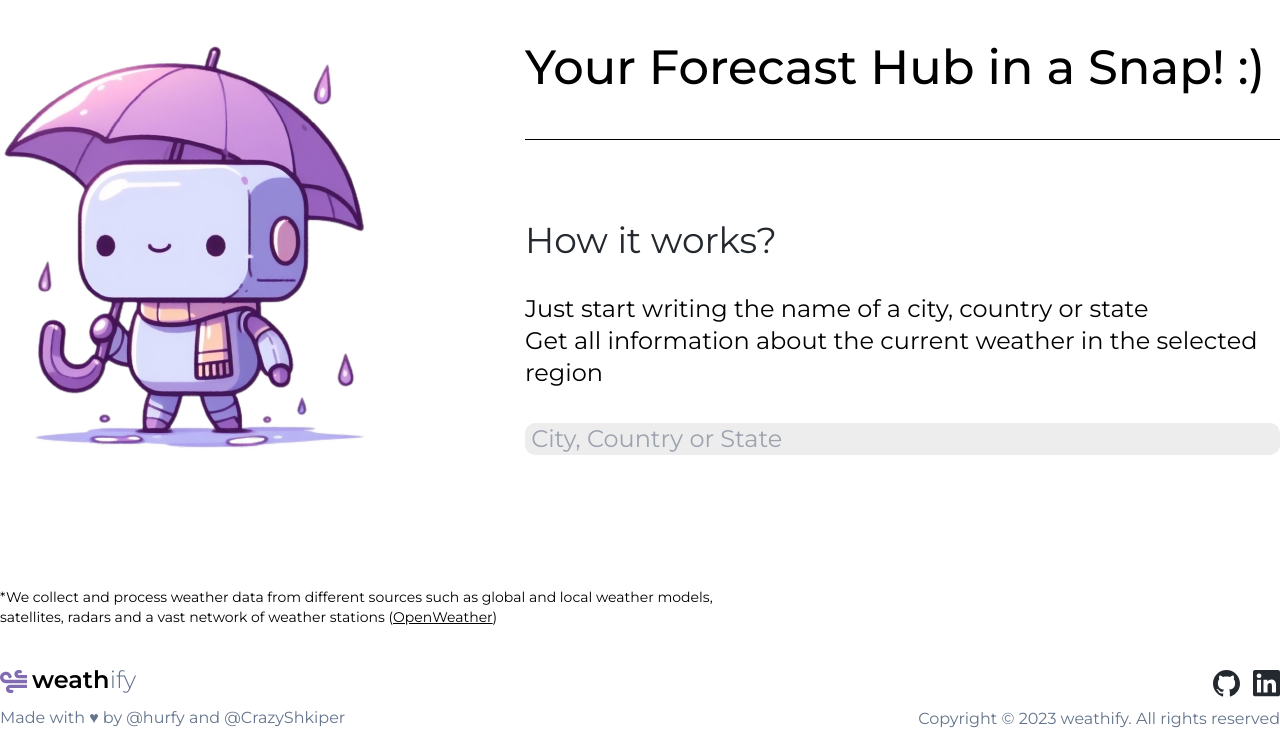
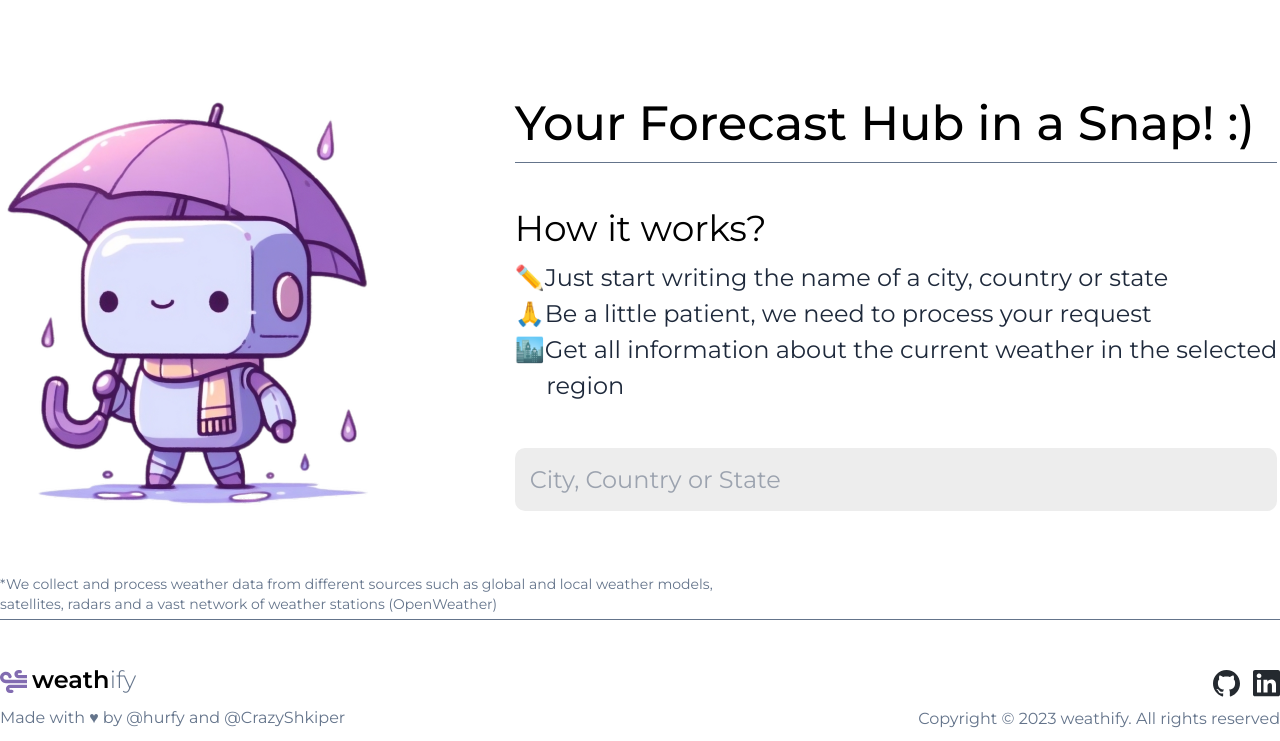
Before and after one commit to hurfy/weathify, a Django app: page / in a window 1280 px wide. Shown: the part 59-800 px from the top of the page. Run offline with Django 4.2, Linux system fonts and the light colour scheme; some libraries are stand-ins or nearby versions; some web fonts are replaced.

Commit message:
content: update

```diff
--- a/weathify/weather/static/css/content.css
+++ b/weathify/weather/static/css/content.css
@@ -1,58 +1,62 @@
 .content {
-    justify-content: space-between
-    flex-direction: column
-    margin-top: 14px
-
     justify-content: space-between;
     flex-direction: column;
+    flex-grow: 1;
+    margin-top: 14px;
+}
 
+.sm-content {
+    justify-content: center;
+    margin-top: 85px;
 }
 
 .main-content {
     height: 100%;
     justify-content: space-between;
-}
-
-.sm-content {
-    justify-content: space-between;
-}
-
-.sm-text {
-    color: #24292F;
-
-}
-
-.line {
-    width:755;
-    border: none;
-    background-color: black;
-    height: 1px;
-    margin-top:14px;
-    margin-bottom:46px;
-}
-
-.input-tx {
-    background-color:#EDEDED;
-    border-radius: 10px;
-    outline:none;
-}
-
-.text-* {
-    color: #24292F;
-    font-style: normal;
-    line-height: normal;
-    align-self: center;
-}
-
-.content-tx {
-   margin-top: 132px;
-}
-
-.border-tx {
-    text-decoration: underline;
+    margin-left: 100px;
 }
 
 .main-img {
     width: 412px;
     height: auto;
 }
+
+.line {
+    width: 100%;
+    border: none;
+    background-color: #64748b;
+    height: 1px;
+}
+
+.faq {
+    flex-grow: 1;
+    padding-top: 45px;
+}
+
+.faq-tx {
+    margin-bottom: 12px;
+}
+
+.faq-info {
+    line-height: 150%;
+}
+
+.input-tx {
+    background-color: #EDEDED;
+    border-radius: 10px;
+    height: 63px;
+    outline: none;
+    padding-left: 15px;
+    font-size: 24px;
+    transition: all 0.3s ease;
+}
+
+.input-tx:focus {
+    background: #E0E0E0;
+    box-shadow: inset 0 0 5px #A7A7A7;
+    transition: all 0.3s ease;
+}
+
+.content-tx {
+   margin-bottom: 50px;
+}
--- a/weathify/weather/templates/content.html
+++ b/weathify/weather/templates/content.html
@@ -3,24 +3,29 @@
 <link rel="stylesheet" href="{% static 'css/content.css' %}">
 
 {% block page_content %}
+
     <div class="content flex flex-col">
         <div class="sm-content flex">
             <img class="main-img" src="{% static 'img\main.png' %}" alt="lorem">
             <div class="main-content flex flex-col">
-            <h1 class="text-5xl font-medium">Your Forecast Hub in a Snap! :)</h1>
-            <hr class="line">
-            <h1 class="sm-text text-4xl font-normal">How it works?</h1>
-            <h1 class="text-2xl flex">Just start writing the name of a city, country or state<br>
-            Get all information about the current weather in the selected<br>
-            region</h1>
-            <input type="text" class="text-2xl input-tx" placeholder=" City, Country or State" >
+                <div>
+                    <h1 class="text-5xl font-medium text-black">Your Forecast Hub in a Snap! :)</h1>
+                    <hr class="line" style="margin-top: 15px">
+                </div>
+                <div class="faq">
+                    <h1 class="faq-tx sm-text text-4xl font-normal text-black">How it works?</h1>
+                    <h1 class="faq-info text-2xl text-slate-800">✏️Just start writing the name of a city, country or state<br>
+                        🙏Be a little patient, we need to process your request<br>
+                        🏙️Get all information about the current weather in the selected<br>&nbsp;&nbsp;&nbsp;&nbsp;&nbsp;region</h1>
+                </div>
+                <input type="text" class="input-tx" placeholder= "City, Country or State">
             </div>
         </div>
         <div class="content-tx">
-        <h1 class="text-* text-sm">*We collect and process weather data from different sources such as global and local weather models,<br>
-        satellites, radars and a vast network of weather stations (<a href="https://openweathermap.org/api" class='border-tx'>OpenWeather</a>)</h1>
+            <h1 class="text-sm text-slate-500">*We collect and process weather data from different sources such as global and local weather models,<br>
+            satellites, radars and a vast network of weather stations (<a href="https://openweathermap.org/api">OpenWeather</a>)</h1>
+            <hr class="line" style="margin-top: 5px">
         </div>
     </div>
 
-
 {% endblock %}
```
Lines whose indentation alone changed are shown as unchanged.
